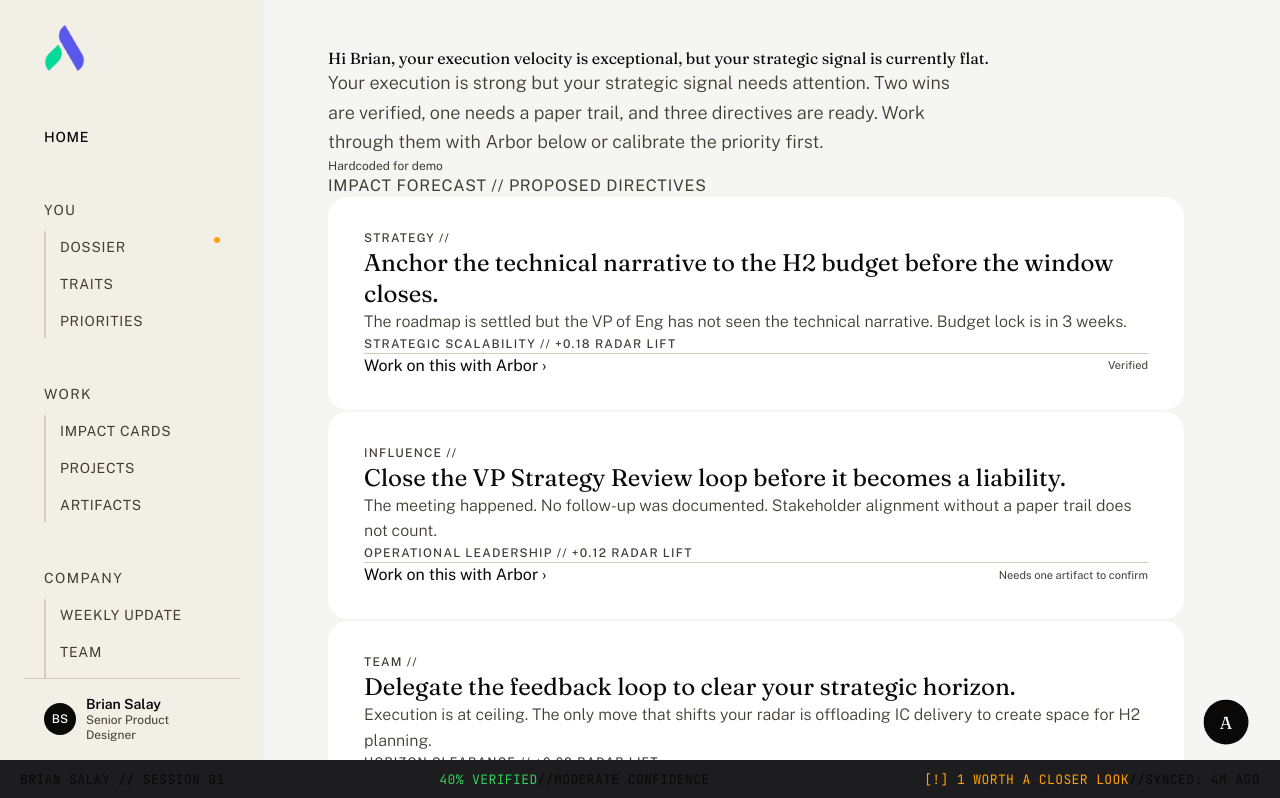
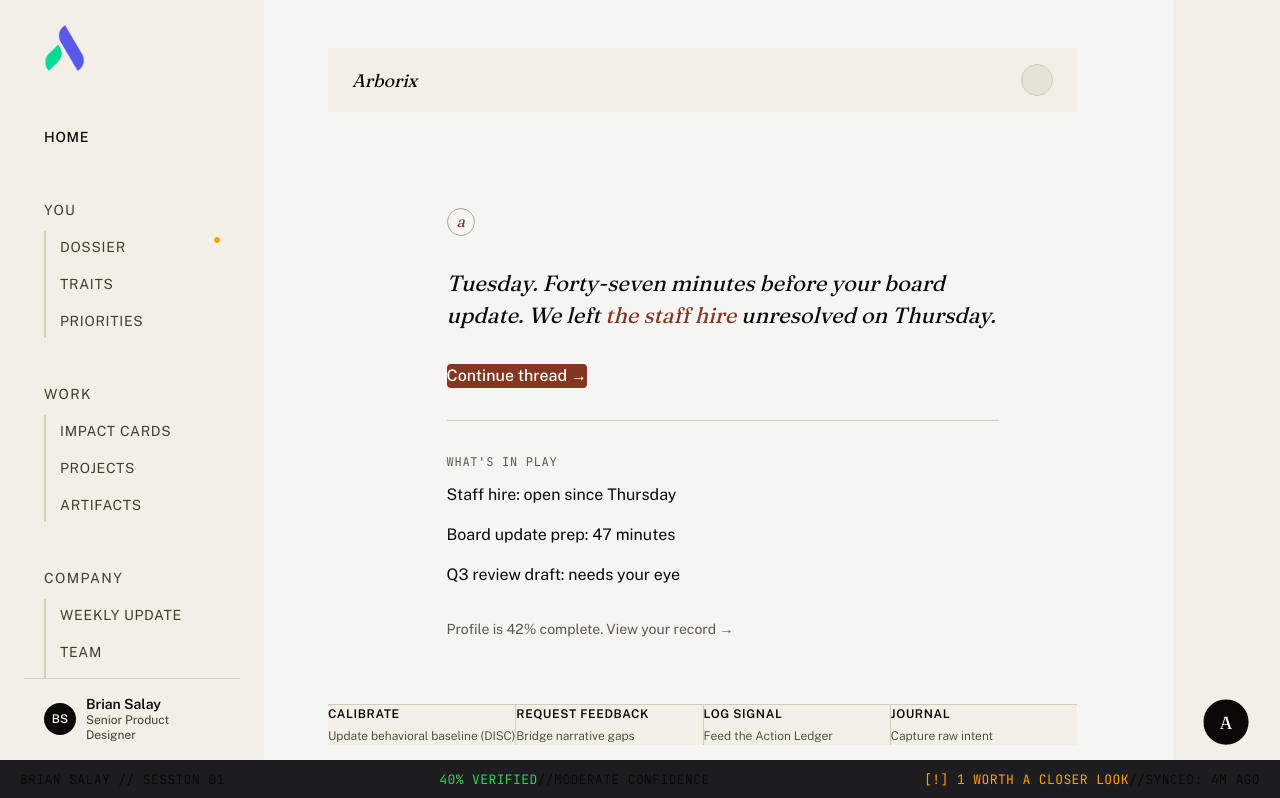
Before and after one commit to briansalayBMS/arborix-playground, a Next.js app: page /home in a window 1280 px wide. Shown: the top 798 px of the page. Built offline with nearby package versions, Linux system fonts and the light colour scheme; no server answers.

Commit message:
Track 2 Step 2.2: ZenHome surface and TopBar, wired into /home route

```diff
--- a/src/app/home/page.tsx
+++ b/src/app/home/page.tsx
@@ -1,5 +1,11 @@
-import { TotalStateHome } from "@/components/home/TotalStateHome";
+import TopBar from "@/components/top-bar/TopBar";
+import ZenHome from "@/components/zen-home/ZenHome";
 
 export default function HomePage() {
-  return <TotalStateHome />;
+  return (
+    <>
+      <TopBar />
+      <ZenHome />
+    </>
+  );
 }
--- /dev/null
+++ b/src/components/top-bar/TopBar.module.css
@@ -0,0 +1,29 @@
+.header {
+  position: sticky;
+  top: 0;
+  z-index: 10;
+  display: flex;
+  align-items: center;
+  justify-content: space-between;
+  width: 100%;
+  height: 4rem;
+  padding: 0 var(--space-6);
+  background: var(--color-surface-default);
+  border-bottom: none;
+}
+
+.logo {
+  font-family: var(--font-serif);
+  font-size: var(--text-lg);
+  font-weight: 400;
+  font-style: italic;
+  color: var(--color-text-primary);
+}
+
+.avatar {
+  width: var(--space-8);
+  height: var(--space-8);
+  border-radius: 50%;
+  background: var(--color-surface-sunken);
+  border: 1px solid var(--color-border-default);
+}
--- /dev/null
+++ b/src/components/top-bar/TopBar.tsx
@@ -0,0 +1,10 @@
+import styles from "./TopBar.module.css";
+
+export default function TopBar() {
+  return (
+    <header className={styles.header}>
+      <div className={styles.logo}>Arborix</div>
+      <div className={styles.avatar}></div>
+    </header>
+  );
+}
--- /dev/null
+++ b/src/components/zen-home/ZenHome.module.css
@@ -0,0 +1,61 @@
+.main {
+  max-width: 40rem;
+  margin: 0 auto;
+  padding: var(--space-24) var(--space-6) var(--space-16);
+  display: flex;
+  flex-direction: column;
+  gap: var(--space-8);
+}
+
+.section {
+  display: flex;
+  align-items: center;
+}
+
+.button {
+  background: var(--color-action-default);
+  color: var(--color-action-text);
+  font-family: var(--font-sans);
+  font-size: var(--text-base);
+  font-weight: 500;
+  padding: var(--space-3) var(--space-5);
+  border: none;
+  border-radius: var(--radius-control);
+  cursor: pointer;
+  transition: background var(--duration-quick) var(--ease-standard);
+}
+
+.button:hover {
+  background: var(--color-action-hover);
+}
+
+.divider {
+  width: 100%;
+  height: 1px;
+  background: var(--color-border-default);
+}
+
+.recordLink {
+  font-family: var(--font-sans);
+  font-size: var(--text-sm);
+  color: var(--color-text-tertiary);
+}
+
+.recordLink a {
+  color: var(--color-text-tertiary);
+  text-decoration: none;
+  transition: text-decoration-color var(--duration-quick) var(--ease-standard);
+}
+
+.recordLink a:hover {
+  text-decoration: underline;
+  text-decoration-color: var(--color-action-default);
+  text-decoration-thickness: 1px;
+}
+
+.recordLink a:focus {
+  outline: none;
+  text-decoration: underline;
+  text-decoration-color: var(--color-action-default);
+  text-decoration-thickness: 1px;
+}
--- /dev/null
+++ b/src/components/zen-home/ZenHome.tsx
@@ -0,0 +1,59 @@
+"use client";
+
+import Link from "next/link";
+import styles from "./ZenHome.module.css";
+import SovereignBeacon from "@/components/sovereign-beacon/SovereignBeacon";
+import ArborMessage from "@/components/arbor-message/ArborMessage";
+import WhatsInPlay from "@/components/whats-in-play/WhatsInPlay";
+
+export default function ZenHome() {
+  return (
+    <main className={styles.main}>
+      <div className={styles.section}>
+        <SovereignBeacon />
+      </div>
+
+      <div className={styles.section}>
+        <ArborMessage accent="the staff hire">
+          Tuesday. Forty-seven minutes before your board update. We left the
+          staff hire unresolved on Thursday.
+        </ArborMessage>
+      </div>
+
+      <div className={styles.section}>
+        <button className={styles.button}>Continue thread →</button>
+      </div>
+
+      <div className={styles.divider}></div>
+
+      <div className={styles.section}>
+        <WhatsInPlay
+          items={[
+            {
+              id: "staff-hire",
+              label: "Staff hire: open since Thursday",
+              onSelect: () => {},
+            },
+            {
+              id: "board-update",
+              label: "Board update prep: 47 minutes",
+              onSelect: () => {},
+            },
+            {
+              id: "q3-review",
+              label: "Q3 review draft: needs your eye",
+              onSelect: () => {},
+            },
+          ]}
+        />
+      </div>
+
+      <div className={styles.section}>
+        <div className={styles.recordLink}>
+          Profile is 42% complete.{" "}
+          <Link href="/your-record">View your record →</Link>
+        </div>
+      </div>
+    </main>
+  );
+}
```
